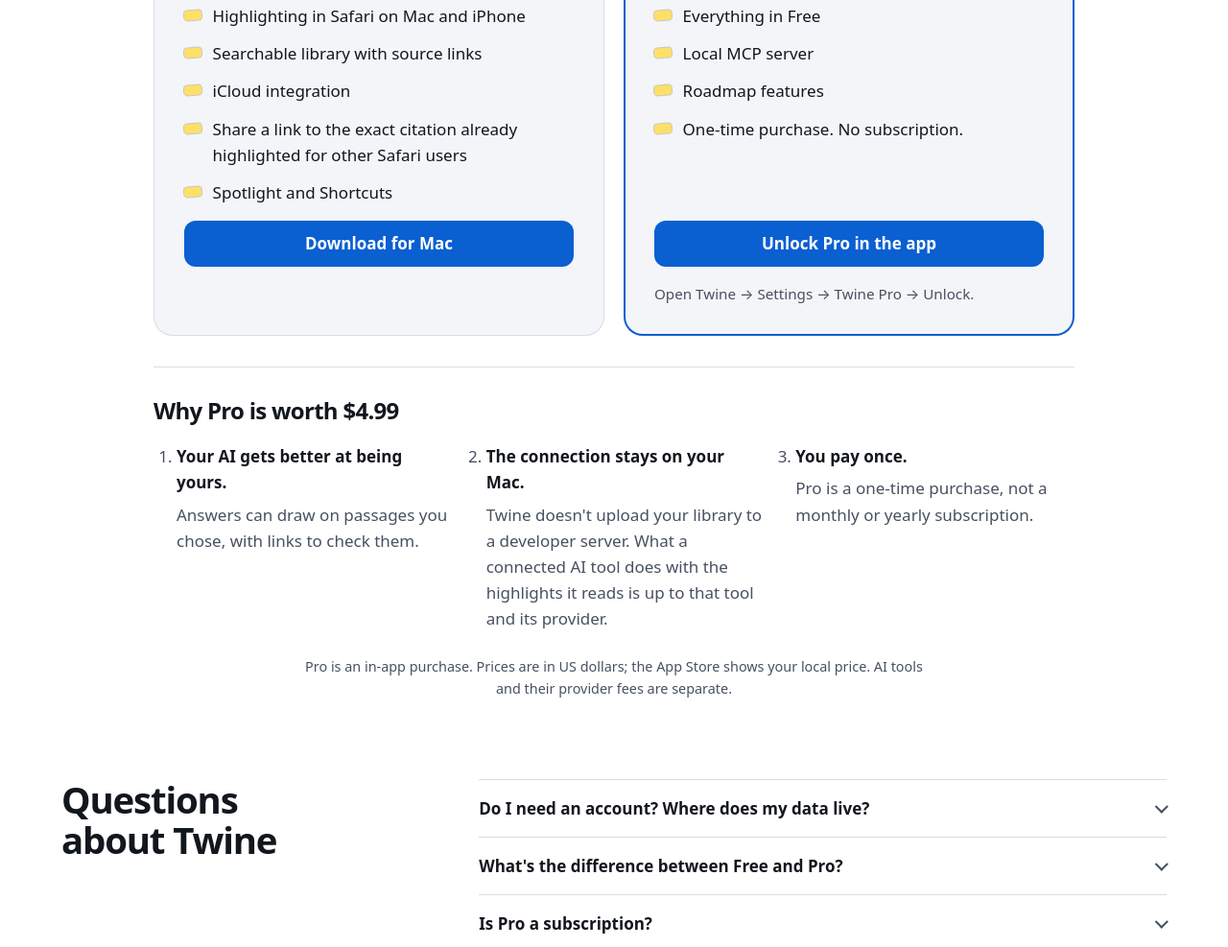
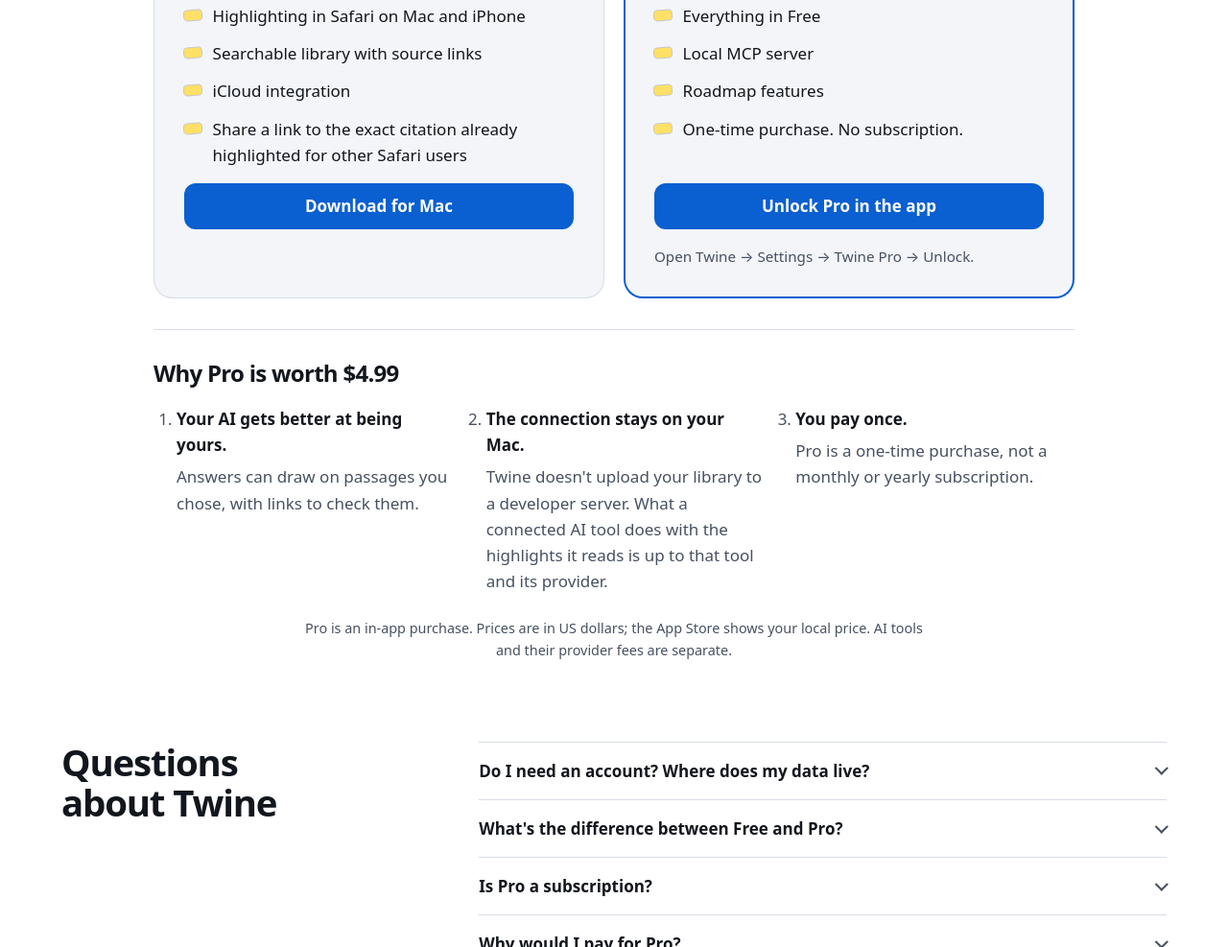
Before and after one commit to mubranch/TwineWebsite, an Eleventy site: page src/index.njk in a window 1280 px wide. Shown: the part 4039-5026 px from the top of the page at 96% size. Built offline with nearby package versions, Linux system fonts and the light colour scheme; Eleventy itself is replaced by a stand-in of ours; files that its build step writes are made by us from their sources.

Commit message:
Remove the system integrations plan bullet
Co-authored-by: Copilot App <223556219+Copilot@users.noreply.github.com>

```diff
--- a/src/_includes/draft/pricing.njk
+++ b/src/_includes/draft/pricing.njk
@@ -13,7 +13,6 @@
         <li>Searchable library with source links</li>
         <li>iCloud integration</li>
         <li>Share a link to the exact citation already highlighted for other Safari users</li>
-        <li>Spotlight and Shortcuts</li>
       </ul>
       {% if site.appStoreUrl %}<a class="button" href="{{ site.appStoreUrl | escape }}">Download for Mac</a>{% else %}<button class="button" type="button" disabled aria-label="Download for Mac, pending App Store approval">Download for Mac</button>{% endif %}
     </article>
```
